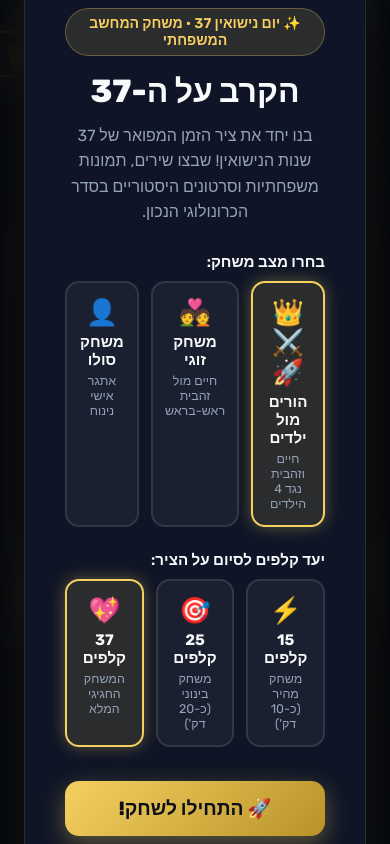
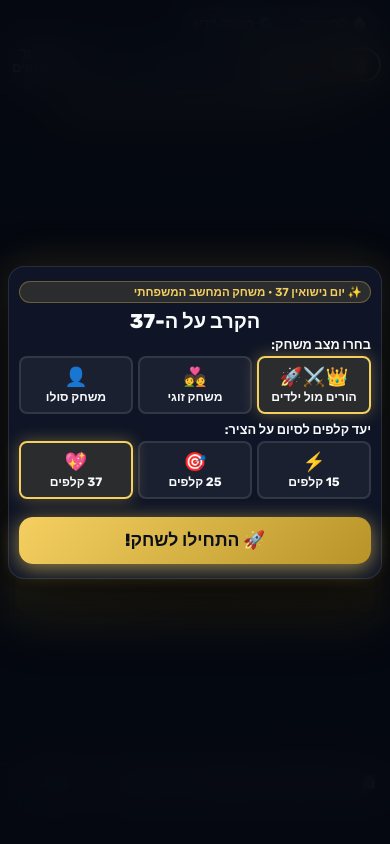
Before and after one commit to zehavitalon/CardGame, a plain HTML site: page game.html in a window 390 px wide. Drawn offline with Linux system fonts and the light colour scheme; a web font is replaced by a local one.

Commit message:
Keep placement verdict persistent until next card and optimize mobile setup modal

```diff
--- a/game.css
+++ b/game.css
@@ -940,6 +940,8 @@ html, body {
   opacity: 1;
   visibility: visible;
   transition: opacity 0.4s ease, visibility 0.4s ease;
+  overflow-y: auto;
+  -webkit-overflow-scrolling: touch;
 }
 
 .modal-overlay.hidden {
@@ -958,6 +960,7 @@ html, body {
   box-shadow: 0 25px 60px rgba(0, 0, 0, 0.8), 0 0 40px rgba(245, 208, 97, 0.15);
   text-align: center;
   animation: modal-enter 0.4s cubic-bezier(0.16, 1, 0.3, 1);
+  margin: auto;
 }
 
 @keyframes modal-enter {
@@ -1099,6 +1102,8 @@ html, body {
 .toast-verdict.show {
   opacity: 1;
   transform: translateX(-50%) translateY(0);
+  pointer-events: auto;
+  cursor: pointer;
 }
 
 .toast-verdict.toast-correct {
@@ -1124,7 +1129,352 @@ html, body {
     --card-h: 168px;
   }
   .mystery-card-container {
-    gap: 20px;
+    gap: 16px;
     padding: 16px 20px;
   }
 }
+
+/* Mobile & Tablet Portrait (< 768px) */
+@media (max-width: 768px) {
+  :root {
+    --card-w: 96px;
+    --card-h: 136px;
+  }
+
+  /* Setup & Victory Modals on Mobile */
+  .modal-overlay {
+    padding: 8px;
+    align-items: center;
+    justify-content: center;
+  }
+
+  .modal-dialog {
+    padding: 14px 10px;
+    border-radius: 16px;
+    margin: auto;
+    max-width: min(440px, 100%);
+    max-height: 94dvh;
+    display: flex;
+    flex-direction: column;
+  }
+
+  .modal-badge {
+    font-size: 0.72rem;
+    padding: 3px 8px;
+    margin-bottom: 6px;
+  }
+
+  .modal-title {
+    font-size: 1.25rem;
+    margin-bottom: 4px;
+  }
+
+  .modal-desc {
+    display: none;
+  }
+
+  .setup-group {
+    margin-bottom: 8px;
+  }
+
+  .setup-label {
+    font-size: 0.8rem;
+    margin-bottom: 4px;
+    font-weight: 700;
+  }
+
+  .option-grid {
+    gap: 5px;
+  }
+
+  .option-card {
+    padding: 6px 2px;
+    border-radius: 8px;
+  }
+
+  .option-icon {
+    font-size: 1.15rem;
+    margin-bottom: 2px;
+  }
+
+  .option-title {
+    font-size: 0.76rem;
+    font-weight: 700;
+  }
+
+  .option-sub {
+    display: none;
+  }
+
+  .start-btn {
+    position: sticky;
+    bottom: 0;
+    z-index: 10;
+    padding: 13px 16px;
+    font-size: 1.1rem;
+    margin-top: 10px;
+    box-shadow: 0 4px 20px rgba(245, 208, 97, 0.6);
+  }
+
+  /* Game Header */
+  .game-header {
+    flex-wrap: wrap;
+    padding: 8px 12px;
+    gap: 8px;
+  }
+
+  .header-left {
+    order: 1;
+    gap: 6px;
+  }
+
+  .nav-btn {
+    padding: 6px 10px;
+    font-size: 0.78rem;
+    gap: 4px;
+  }
+
+  .header-right {
+    order: 2;
+  }
+
+  .team-scoreboard {
+    gap: 6px;
+  }
+
+  .team-pill {
+    padding: 4px 10px;
+    gap: 6px;
+  }
+
+  .team-icon {
+    font-size: 1.05rem;
+  }
+
+  .team-name {
+    font-size: 0.8rem;
+  }
+
+  .team-score {
+    font-size: 0.95rem;
+    padding: 1px 6px;
+  }
+
+  .header-center {
+    order: 3;
+    width: 100%;
+    max-width: 100%;
+  }
+
+  .progress-header {
+    font-size: 0.78rem;
+    margin-bottom: 3px;
+  }
+
+  .progress-track {
+    height: 6px;
+  }
+
+  /* Turn Banner */
+  .turn-banner {
+    padding: 6px 10px;
+    font-size: 0.88rem;
+    gap: 6px;
+  }
+
+  /* Game Stage & Mystery Card */
+  .game-stage {
+    padding: 6px 10px;
+  }
+
+  .mystery-card-container {
+    padding: 10px;
+    gap: 8px;
+    border-radius: 14px;
+  }
+
+  .stage-card-item {
+    height: clamp(150px, 25vh, 230px);
+    min-height: 140px;
+    border-radius: 10px;
+  }
+
+  .covered-emblem {
+    width: 60px;
+    height: 60px;
+    font-size: 1.5rem;
+  }
+
+  .covered-hint {
+    font-size: 0.78rem;
+  }
+
+  .vinyl-disc {
+    width: 120px;
+    height: 120px;
+  }
+
+  .vinyl-center {
+    width: 38px;
+    height: 38px;
+    font-size: 0.85rem;
+  }
+
+  .vinyl-waves {
+    margin-top: 10px;
+    height: 20px;
+  }
+
+  .stage-card-info {
+    flex-direction: column;
+    align-items: stretch;
+    gap: 8px;
+    padding-top: 6px;
+  }
+
+  .stage-info-text {
+    text-align: center;
+    align-items: center;
+  }
+
+  .stage-title {
+    font-size: 1.05rem;
+    white-space: normal;
+  }
+
+  .stage-instructions {
+    font-size: 0.78rem;
+  }
+
+  .stage-actions {
+    width: 100%;
+    justify-content: center;
+    flex-wrap: wrap;
+    gap: 6px;
+  }
+
+  .action-btn {
+    padding: 10px 14px;
+    font-size: 0.88rem;
+    flex: 1;
+    min-width: 120px;
+    justify-content: center;
+  }
+
+  .drag-hint-pill {
+    width: 100%;
+    justify-content: center;
+    font-size: 0.78rem;
+    padding: 6px 10px;
+  }
+
+  /* Timeline */
+  .timeline-section {
+    padding: 8px 10px;
+    gap: 6px;
+  }
+
+  .timeline-header {
+    padding: 0 4px;
+  }
+
+  .timeline-title {
+    font-size: 0.82rem;
+  }
+
+  .timeline-count-badge {
+    font-size: 0.75rem;
+    padding: 2px 8px;
+  }
+
+  .timeline-scroll-container {
+    padding: 8px 6px 12px;
+  }
+
+  .timeline-slot {
+    width: 36px;
+  }
+
+  .timeline-slot::before {
+    font-size: 1.1rem;
+  }
+
+  .timeline-slot:hover,
+  .timeline-slot.drag-over {
+    width: var(--card-w);
+  }
+
+  .timeline-card-media {
+    height: 72px;
+  }
+
+  .timeline-card-details {
+    padding: 4px 6px;
+  }
+
+  .timeline-card-year {
+    font-size: 0.95rem;
+  }
+
+  .timeline-card-title {
+    font-size: 0.72rem;
+  }
+
+  /* Toast Notification */
+  .toast-verdict {
+    top: 70px;
+    width: calc(100% - 32px);
+    max-width: 480px;
+    font-size: 0.9rem;
+    padding: 10px 16px;
+    justify-content: center;
+    text-align: center;
+    border-radius: 14px;
+  }
+}
+
+/* Very Small Screens & Short Viewports (< 420px wide or < 650px high) */
+@media (max-width: 420px) {
+  .modal-dialog {
+    padding: 14px 10px;
+  }
+
+  .option-sub {
+    display: none;
+  }
+
+  .option-card {
+    padding: 8px 2px;
+  }
+
+  .option-title {
+    font-size: 0.76rem;
+  }
+
+  .modal-title {
+    font-size: 1.25rem;
+  }
+
+  .modal-desc {
+    display: none;
+  }
+}
+
+@media (max-height: 650px) {
+  .modal-desc {
+    display: none;
+  }
+  .setup-group {
+    margin-bottom: 8px;
+  }
+  .option-sub {
+    display: none;
+  }
+  .modal-dialog {
+    padding: 12px 14px;
+  }
+  .stage-card-item {
+    height: 140px;
+    min-height: 120px;
+  }
+}
--- a/game.html
+++ b/game.html
@@ -12,7 +12,7 @@
   <link rel="preconnect" href="https://fonts.gstatic.com" crossorigin>
   <link href="https://fonts.googleapis.com/css2?family=Outfit:wght@400;500;600;700;800&family=Playfair+Display:ital,wght@0,600;0,700;1,600&family=Rubik:wght@400;500;600;700;800&display=swap" rel="stylesheet">
 
-  <link rel="stylesheet" href="game.css?v=20261026a">
+  <link rel="stylesheet" href="game.css?v=20261103b">
 </head>
 <body>
   <!-- Ambient Lighting Effects -->
@@ -239,6 +239,6 @@
   </div>
 
   <script src="assets/deck_data.js"></script>
-  <script src="game.js?v=20261026a"></script>
+  <script src="game.js?v=20261103b"></script>
 </body>
 </html>
--- a/game.js
+++ b/game.js
@@ -216,6 +216,12 @@
 
     // Move to Next Card Button
     elements.nextCardBtn.addEventListener('click', proceedToNextCard);
+
+    // Toast Verdict Click to dismiss
+    elements.toastVerdict.addEventListener('click', () => {
+      clearTimeout(toastTimer);
+      elements.toastVerdict.classList.remove('show');
+    });
 
     // Skip Card Button for Kids
     if (elements.skipCardBtn) {
@@ -677,9 +683,9 @@
     const revealedTitle = formatRevealedTitle(card);
 
     if (card.year === 'JOKER') {
-      showToast(`✨ הפתעה! זהו קלף ג'וקר על-זמני - נקודה בטוחה ל${teamName}!`, 'toast-correct', 2800);
+      showToast(`✨ הפתעה! זהו קלף ג'וקר על-זמני - נקודה בטוחה ל${teamName}!`, 'toast-correct', 0);
     } else {
-      showToast(`✨ בול! ${card.year} - נקודה ל${teamName}!`, 'toast-correct', 2200);
+      showToast(`✨ בול! ${card.year} - נקודה ל${teamName}!`, 'toast-correct', 0);
     }
 
     updateUI();
@@ -714,7 +720,7 @@
     const correctSlot = findCorrectSlotIndex(card);
     const correctSlotLabel = getSlotDescription(correctSlot);
 
-    showToast(`❌ לא מדויק! השנה היא ${card.year} (מתאים ${correctSlotLabel}). הקלף חוזר לתחתית החפיסה 🔄`, 'toast-wrong', 3400);
+    showToast(`❌ לא מדויק! השנה היא ${card.year} (מתאים ${correctSlotLabel}). הקלף חוזר לתחתית החפיסה 🔄`, 'toast-wrong', 0);
 
     // Recycle card to the bottom of the draw deck
     drawDeck.push(card);
@@ -744,6 +750,8 @@
   }
 
   function proceedToNextCard() {
+    clearTimeout(toastTimer);
+    elements.toastVerdict.classList.remove('show');
     stopAudio();
     if (elements.skipCardBtn) elements.skipCardBtn.style.display = 'none';
     if (elements.coupleTag) elements.coupleTag.style.display = 'none';
@@ -888,9 +896,12 @@
     elements.toastMessage.textContent = message;
     elements.toastVerdict.className = `toast-verdict show ${type}`;
 
-    toastTimer = setTimeout(() => {
-      elements.toastVerdict.classList.remove('show');
-    }, duration);
+    // Only auto-dismiss if a positive duration is provided (0 means stay until next card is chosen)
+    if (duration > 0) {
+      toastTimer = setTimeout(() => {
+        elements.toastVerdict.classList.remove('show');
+      }, duration);
+    }
   }
 
   // ==========================================================================
```
